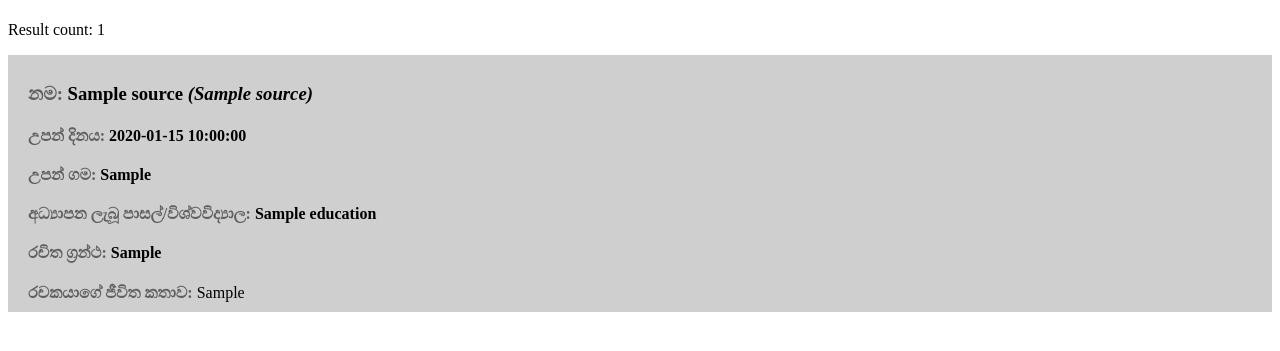
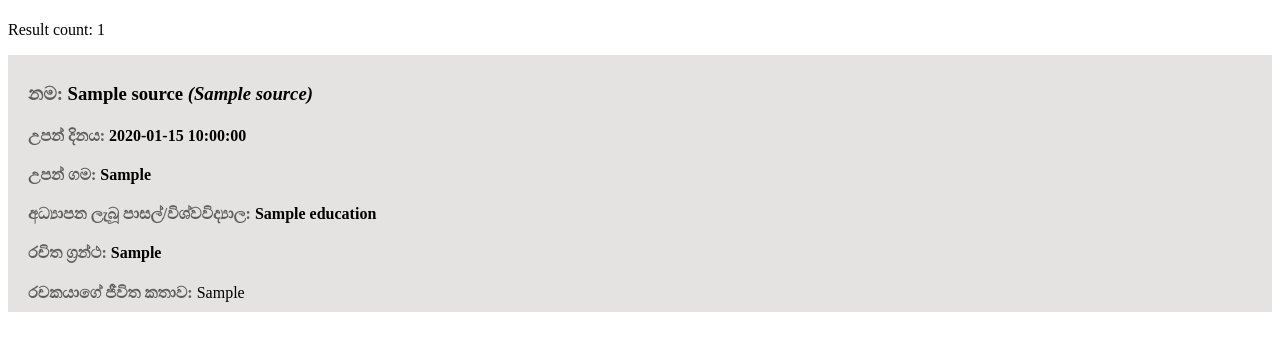
Before and after one commit to pasinduSudesh/Famous-Writers-Search-Engine, a Flask app: template templates/show_result.html in a window 1280 px wide. Shown: the part 148-499 px from the top of the page. Run offline with Flask 2, Linux system fonts and the light colour scheme; the template is opened without the code that fills it: most values are stand-ins (such as "Sample title", 1, 10 or a date in 2020).

Commit message:
fixed UI

```diff
--- a/templates/show_result.html
+++ b/templates/show_result.html
@@ -20,7 +20,8 @@
             padding-bottom: 10px;
             margin-top: 10px;
             margin-bottom: 10px;
-            background-color: rgb(207, 207, 207);
+            background-color: rgb(229, 226, 226);
+
         }
     </style>
     <h1 align="center">ජනප්‍රිය පොත් රචකයින්</h1>
```
